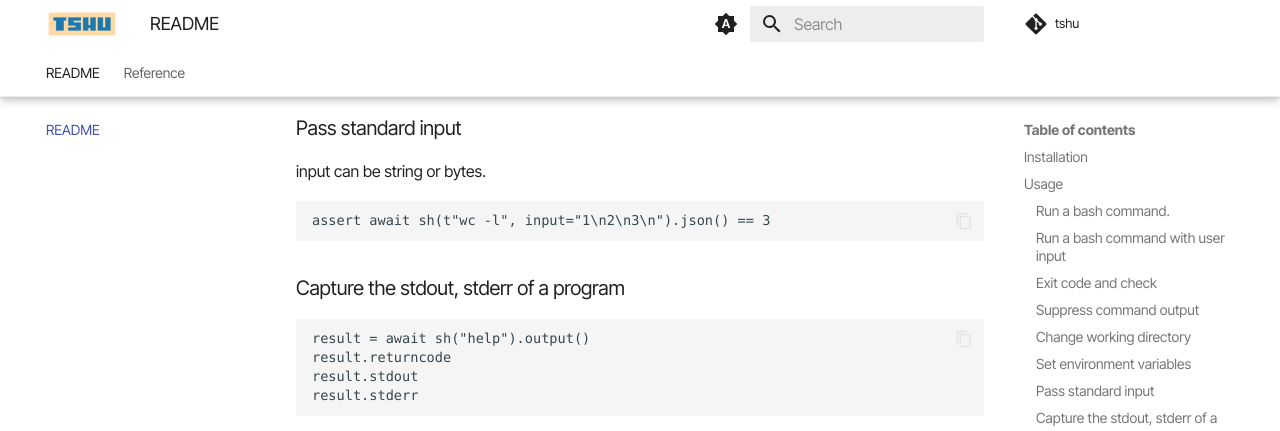
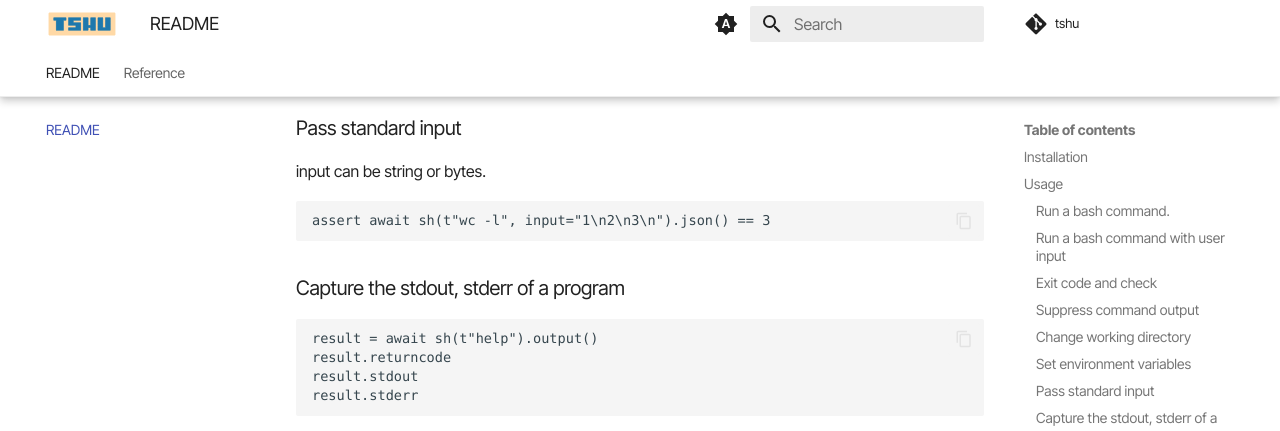
Before and after one commit to aspizu/tshu, an MkDocs documentation site: the page built from docs/index.md, in a window 1280 px wide and 900 px high, scrolled down 1533 px. Shown: the top 431 px of the window. Built offline with MkDocs 1.6.1 and Material for MkDocs 9.7.7, drawn with Linux system fonts in a browser that asks for light colours; some web fonts are replaced; comment, search, counter and statistics services are not loaded.

Commit message:
docs: fix usage examples to use t-strings for command execution

````diff
--- a/docs/index.md
+++ b/docs/index.md
@@ -75,7 +75,7 @@ assert await sh(t"wc -l", input="1\n2\n3\n").json() == 3
 ### Capture the stdout, stderr of a program
 
 ```py
-result = await sh("help").output()
+result = await sh(t"help").output()
 result.returncode
 result.stdout
 result.stderr
````
Also changed, not shown: README.md (+1 -1 lines).
